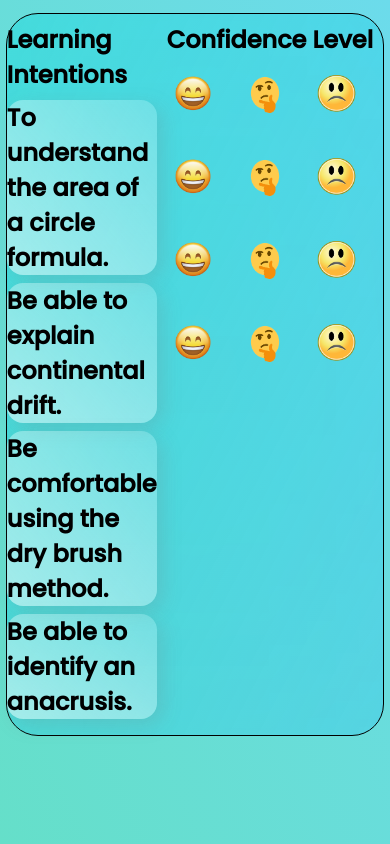
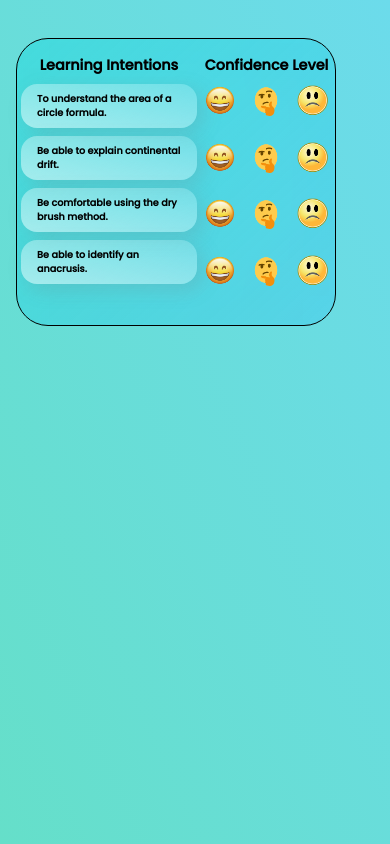
Before and after one commit to Jgilius/LearningSpot, a Django app: page /home/ in a window 390 px wide. Shown: the part 42-886 px from the top of the page. Run offline with Django 3.2, Linux system fonts and the light colour scheme.

Commit message:
Completed LI CSS and HTML - Responsive

```diff
--- a/LearningSpot/LearningSpotProject/static/CSS/learning_intentions.css
+++ b/LearningSpot/LearningSpotProject/static/CSS/learning_intentions.css
@@ -95,221 +95,227 @@ main {
     border: none;
 }
 
-
-/*Desktop 1920px x 1080px*/
+/* Complete Don't Touch*/
+/*Desktop 1920px x 1367px*/
 @media screen
-    and (max-device-width: 1920px)
-    and (min-device-width: 1367px)
-    and (max-device-height: 1080px)
-    and (min-device-height: 769px){
+and (max-device-width: 1920px) and (max-device-height: 1080px){
 
         .learning_intentions_section {
             position: absolute;
-                left: 10%;
-                width: 33.33%;
-                    height: 45%;
+            left: 11rem;
+            width: 40rem;
+            height: 31rem;
             z-index: 15rem;
-                    top: 7%;
+            top: 5rem;
             margin: 0rem -10rem 0rem -10rem;
         }
 
         .learning_intentions_module{
             padding: 1rem 0rem 0rem 2rem;
-                width: 100%;
+            width: 100rem;
             height: 10rem;
         }
 
         .learning_intentions_header{
             padding: 1rem 4rem 0rem 0rem;
             bottom: 1rem;
-            font-size: 16px;
+            font-size: 1rem;
         }
 
         .learning_intention{
-            padding: 0.5rem;
-            font-size: 12px;
+            padding: 1rem 2rem;
+            font-size: 0.8rem;
             word-wrap: break-all;
-            width: 80%;
+            width: 22rem;
             text-align: left;
         }
 
         .confidence_level_module{
             padding: 1rem 2rem 0rem 0rem;
-                width: 50%;
+            width: 50rem;
             height: 10rem;
         }
 
         .confidence_level_header{
             padding: 1rem 0rem 0rem 0rem;
             bottom: 1rem;
-            font-size: 16px;
+            font-size: 1rem;
         }
 
-        .confidence_level{
-            padding: 0.75rem;
+        .confidence_button_group {
+            padding: 0.5rem;
+        }
+}
+/* Complete Don't Touch*/
+/*Laptop 1367px x 769px*/
+@media screen
+and (max-device-width: 1367px) and (max-device-height: 769px) {
+
+    .learning_intentions_section {
+        position: absolute;
+        left: 11rem;
+        width: 27rem;
+        height: 21rem;
+        z-index: 15rem;
+        top: 5rem;
+        margin: 0rem -10rem 0rem -10rem;
+    }
+
+    .learning_intentions_module{
+        padding: 0rem 0rem 0rem 0.5rem;
+        width: 100rem;
+        height: 5rem;
+    }
+
+    .learning_intentions_header{
+        padding: 0.5rem 2rem 0rem 0rem;
+        bottom: 0rem;
+        font-size: 0.8rem;
+    }
+
+    .learning_intention{
+        padding: 0.5rem 1rem;
+        font-size: 0.6rem;
+        word-wrap: break-all;
+        width: 14rem;
+        text-align: left;
+    }
+
+    .confidence_level_module{
+        padding: 0rem 0rem 0rem 0rem;
+        width: 40rem;
+        height: 10rem;
+    }
+
+    .confidence_level_header{
+        padding: 0.5rem 0rem 0rem 0rem;
+        bottom: 0rem;
+        font-size: 0.8rem;
+    }
+
+    .confidence_button_group {
+        padding: 0rem 0rem 0rem 0rem;
+
+    }
+
+    .button {
+        margin: 0rem 0rem;
+        padding: 0.7rem 0.6rem;
+
+    }
+}
+/* Complete Don't Touch*/
+/*Tablet 1024px x 768px*/
+@media screen
+and (max-device-width: 1024px) and (max-device-height: 768px){
+    .learning_intentions_section {
+        position: absolute;
+        left: 11rem;
+        width: 20rem;
+        height: 18rem;
+        z-index: 15rem;
+        top: 5rem;
+        margin: 0rem -10rem 0rem -10rem;
+    }
+
+    .learning_intentions_module{
+        padding: 0rem 0rem 0rem 0.25rem;
+        width: 100rem;
+        height: 5rem;
+    }
+
+    .learning_intentions_header{
+        padding: 0.5rem 2rem 0rem 0rem;
+        bottom: 0rem;
+        font-size: 0.6rem;
+        left: 1rem;
+    }
+
+    .learning_intention{
+        padding: 0.5rem 1rem;
+        font-size: 0.4rem;
+        word-wrap: break-all;
+        width: 11rem;
+        text-align: left;
+    }
+
+    .confidence_level_module{
+        padding: 0rem 0rem 0rem 0rem;
+        width: 40rem;
+        height: 5rem;
+    }
+
+    .confidence_level_header{
+        padding: 0.5rem 0rem 0rem 0rem;
+        bottom: 0rem;
+        font-size: 0.6rem;
+    }
+
+    .confidence_button_group {
+        padding: 0rem 0rem 0rem 0rem;
+    }
+
+    .button {
+        margin: 0rem 0rem;
+        padding: 0.3rem 0.2rem;
+        transform: scale(0.8);
     }
 }
 
-Laptop 1366px x 768px
+/* Complete Don't Touch*/
+/* Mobile 414px x 896px */
 @media screen
-    and (max-device-width: 1366px)
-    and (min-device-width: 1025px)
-    and (max-device-height: 769px)
-    and (min-device-height: 769px){
-        .learning_intentions_section{
+and (max-device-width: 414px) and (max-device-height: 896px){
+    .learning_intentions_section {
         position: absolute;
-                left: 7rem;
-                    width: 33.33%px;
-                    height: 40%;
-                z-index: 15;
-                top: 7.5%;
-            margin: 0px -100px 0px -100px;
+        left: 12.5rem;
+        width: 20rem;
+        height: 16.5rem;
+        z-index: 15rem;
+        top: 5rem;
+        margin: 0rem -10rem 0rem -10rem;
     }
 
     .learning_intentions_module{
-            padding: 1rem;
+        padding: 0rem 0rem 0rem 0.25rem;
+        width: 100rem;
+        height: 5rem;
     }
 
     .learning_intentions_header{
+        padding: 0.5rem 2rem 0rem 0rem;
         bottom: 0rem;
-            font-size: 16px;
-            -webkit-text-size-adjust: auto;
-            word-break: keep-all;
-
+        font-size: 0.6rem;
+        left: 1rem;
     }
 
     .learning_intention{
-            padding: 0.5rem;
-            font-size: 12px;
-            -webkit-text-size-adjust: auto;
+        padding: 0.5rem 1rem;
+        font-size: 0.4rem;
         word-wrap: break-all;
-            width: 200px;
-            text-align: center;
+        width: 11rem;
+        text-align: left;
     }
 
     .confidence_level_module{
-            padding: 1rem;
+        padding: 0rem 0rem 0rem 0rem;
+        width: 40rem;
+        height: 5rem;
     }
 
     .confidence_level_header{
+        padding: 0.5rem 0rem 0rem 0rem;
         bottom: 0rem;
-            font-size: 16px;
-            -webkit-text-size-adjust: auto;
-            word-break: keep-all;
+        font-size: 0.6rem;
     }
 
-        .confidence_level{
-            padding: 0.5rem;
+    .confidence_button_group {
+        padding: 0rem 0rem 0rem 0rem;
+    }
+
+    .button {
+        margin: 0rem 0rem;
+        padding: 0.3rem 0.2rem;
+        transform: scale(0.8);
     }
 }
-
-Tablet 1024px x 768px
-@media screen
-    and (max-device-width: 1024px)
-    and (min-device-width: 1024px)
-    and (max-device-height: 769px)
-    and (min-device-height: 769px){
-        .learning_intentions_section{
-            position: absolute;
-                left: 7rem;
-                    width: 33.33%px;
-                    height: 40%;
-                z-index: 15;
-                top: 7.5%;
-            margin: 0px -100px 0px -100px;
-        }
-
-        .learning_intentions_module{
-            padding: 0.5rem;
-        }
-
-        .learning_intentions_header{
-            bottom: 0rem;
-            font-size: 10px;
-            -webkit-text-size-adjust: auto;
-            word-break: keep-all;
-
-        }
-
-        .learning_intention{
-            padding: 0.5rem;
-            font-size: 6px;
-            -webkit-text-size-adjust: auto;
-            word-wrap: break-all;
-            width: 135px;
-            text-align: center;
-        }
-
-        .confidence_level_module{
-            padding: 0.5rem;
-        }
-
-        .confidence_level_header{
-            bottom: 0rem;
-            font-size: 10px;
-            -webkit-text-size-adjust: auto;
-            word-break: keep-all;
-        }
-
-        .confidence_level{
-            padding: 0.5rem;
-            width: 100px;
-        }
-}
-
-Mobile 414px x 896px
-@media screen
-    and (max-device-width: 414px)
-    and (min-device-width: 414px)
-    and (max-device-height: 896px)
-    and (min-device-height: 896px){
-        .learning_intentions_section{
-            position: absolute;
-                left: 7rem;
-                width: 33.33%px;
-                height: 40%;
-                z-index: 15;
-                top: 7.5%;
-            margin: 0px -100px 0px -100px;
-        }
-
-        .learning_intentions_module{
-            padding: 0.5rem;
-        }
-
-        .learning_intentions_header{
-            bottom: 0rem;
-            font-size: 8px;
-            -webkit-text-size-adjust: auto;
-            word-break: keep-all;
-
-        }
-
-        .learning_intention{
-            padding: 0.5rem;
-            font-size: 6px;
-            -webkit-text-size-adjust: auto;
-            word-wrap: break-all;
-            width: 135px;
-            text-align: center;
-        }
-
-        .confidence_level_module{
-            padding: 0.5rem;
-            right: 3vh;
-        }
-
-        .confidence_level_header{
-            bottom: 0rem;
-            font-size: 8px;
-            -webkit-text-size-adjust: auto;
-            word-break: keep-all;
-
-        }
-
-        .confidence_level{
-            padding: 0.5rem;
-            width: 100px;
-        }
-}
-*/
```
Also changed, not shown: LearningSpot/LearningSpotProject/static/images/confused.png (added), LearningSpot/LearningSpotProject/static/images/happy.png (added), LearningSpot/LearningSpotProject/static/images/sad.png (added). Lines whose indentation alone changed are shown as unchanged.
